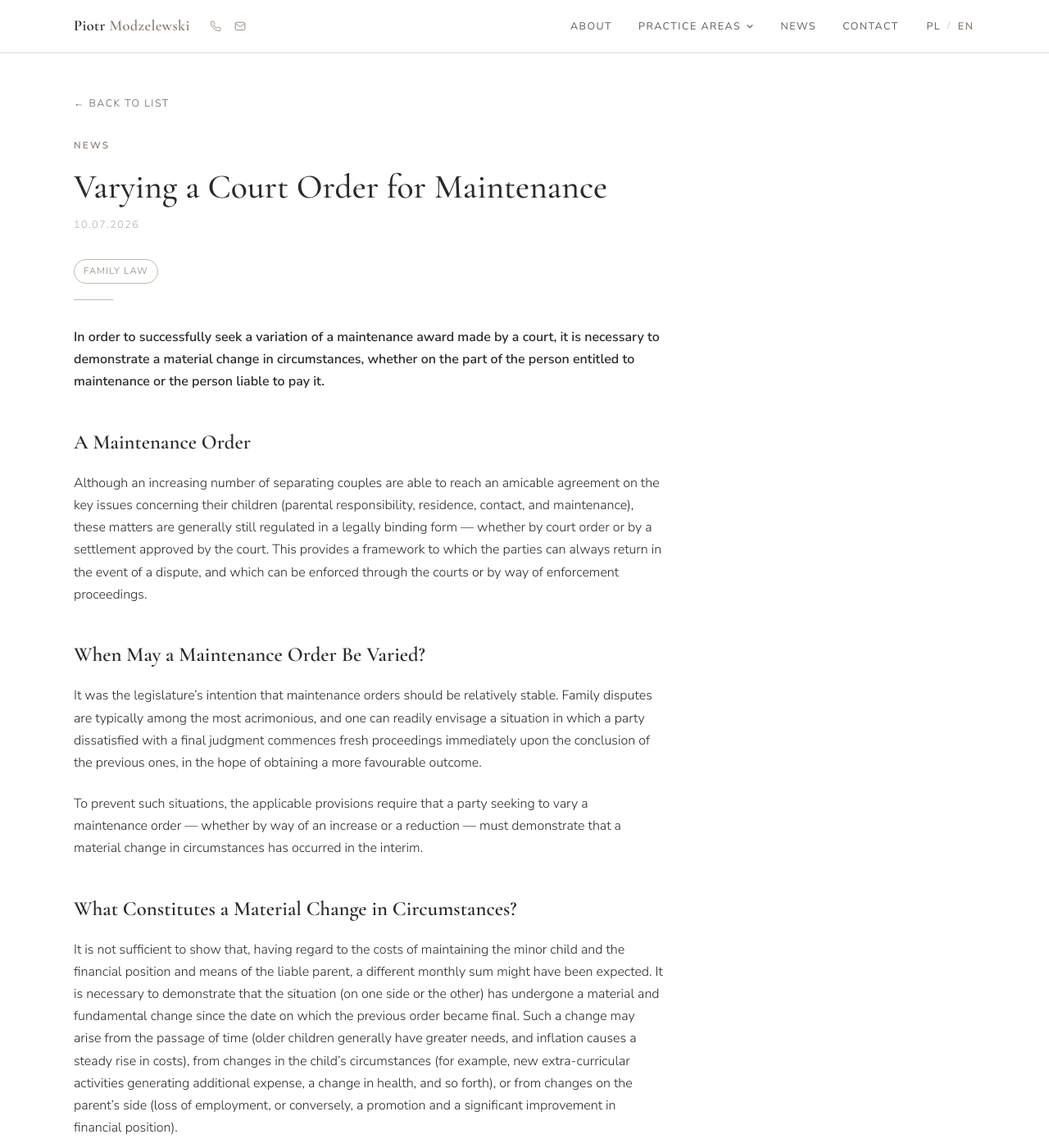
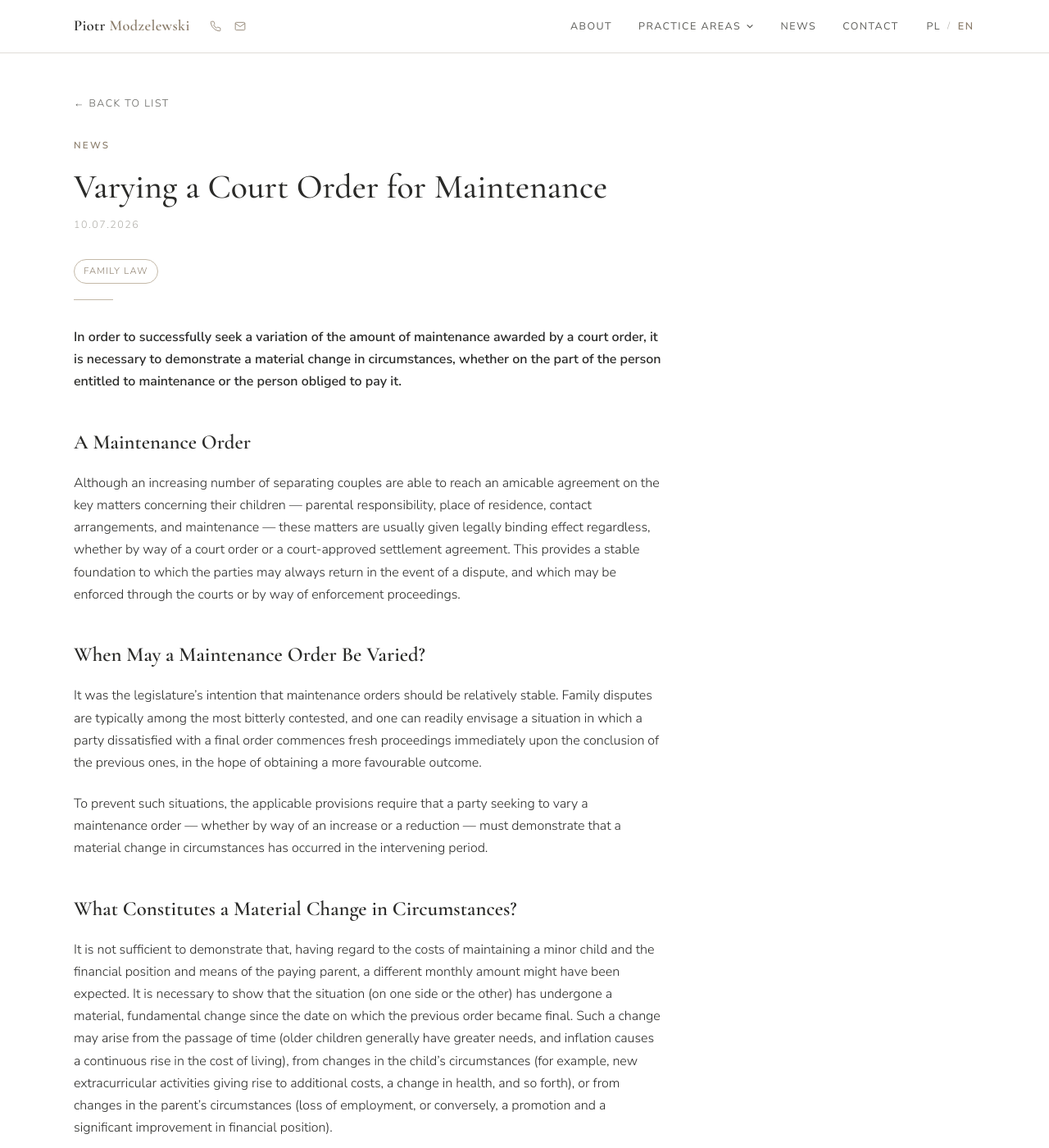
Before and after one commit to pmmodzelewski/adwokatmodzelewski.pl, a Jekyll site: the page built from _posts/2026-07-10-varying-a-court-order-for-maintenance.md, in a window 1280 px wide and 1400 px high. Shown: the whole window at 82% size. Built offline with Jekyll 4.4.1, drawn with Linux system fonts in a browser that asks for light colours; Markdown is read by kramdown in place of the engine named in the settings; some of the changed text lies outside the part shown.

```diff
--- a/_posts/2026-07-10-varying-a-court-order-for-maintenance.md
+++ b/_posts/2026-07-10-varying-a-court-order-for-maintenance.md
@@ -3,31 +3,31 @@ title: "Varying a Court Order for Maintenance"
 date: 2026-07-10
 lang: en
 tag: prawo-rodzinne
-summary: "An overview of the circumstances in which an application to vary the amount of court-ordered maintenance is likely to succeed."
+summary: "A discussion of the circumstances in which an application to vary the amount of court-ordered maintenance is likely to succeed"
 permalink: /en/aktualnosci/2026/07/10/varying-a-court-order-for-maintenance/
 lang_alt: /aktualnosci/2026/07/10/zmiana-alimentów/
 ---
 
-**In order to successfully seek a variation of a maintenance award made by a court,**
-**it is necessary to demonstrate a material change in circumstances, whether on the part of**
-**the person entitled to maintenance or the person liable to pay it.**
+**In order to successfully seek a variation of the amount of maintenance awarded by a court order,**
+**it is necessary to demonstrate a material change in circumstances, whether on the part of the**
+**person entitled to maintenance or the person obliged to pay it.**
 
 ## A Maintenance Order
 
-Although an increasing number of separating couples are able to reach an amicable agreement on the key issues concerning their children (parental responsibility, residence, contact, and maintenance), these matters are generally still regulated in a legally binding form — whether by court order or by a settlement approved by the court. This provides a framework to which the parties can always return in the event of a dispute, and which can be enforced through the courts or by way of enforcement proceedings.
+Although an increasing number of separating couples are able to reach an amicable agreement on the key matters concerning their children — parental responsibility, place of residence, contact arrangements, and maintenance — these matters are usually given legally binding effect regardless, whether by way of a court order or a court-approved settlement agreement. This provides a stable foundation to which the parties may always return in the event of a dispute, and which may be enforced through the courts or by way of enforcement proceedings.
 
 ## When May a Maintenance Order Be Varied?
 
-It was the legislature's intention that maintenance orders should be relatively stable. Family disputes are typically among the most acrimonious, and one can readily envisage a situation in which a party dissatisfied with a final judgment commences fresh proceedings immediately upon the conclusion of the previous ones, in the hope of obtaining a more favourable outcome.
+It was the legislature's intention that maintenance orders should be relatively stable. Family disputes are typically among the most bitterly contested, and one can readily envisage a situation in which a party dissatisfied with a final order commences fresh proceedings immediately upon the conclusion of the previous ones, in the hope of obtaining a more favourable outcome.
 
-To prevent such situations, the applicable provisions require that a party seeking to vary a maintenance order — whether by way of an increase or a reduction — must demonstrate that a material change in circumstances has occurred in the interim.
+To prevent such situations, the applicable provisions require that a party seeking to vary a maintenance order — whether by way of an increase or a reduction — must demonstrate that a material change in circumstances has occurred in the intervening period.
 
 ## What Constitutes a Material Change in Circumstances?
 
-It is not sufficient to show that, having regard to the costs of maintaining the minor child and the financial position and means of the liable parent, a different monthly sum might have been expected. It is necessary to demonstrate that the situation (on one side or the other) has undergone a material and fundamental change since the date on which the previous order became final. Such a change may arise from the passage of time (older children generally have greater needs, and inflation causes a steady rise in costs), from changes in the child's circumstances (for example, new extra-curricular activities generating additional expense, a change in health, and so forth), or from changes on the parent's side (loss of employment, or conversely, a promotion and a significant improvement in financial position).
+It is not sufficient to demonstrate that, having regard to the costs of maintaining a minor child and the financial position and means of the paying parent, a different monthly amount might have been expected. It is necessary to show that the situation (on one side or the other) has undergone a material, fundamental change since the date on which the previous order became final. Such a change may arise from the passage of time (older children generally have greater needs, and inflation causes a continuous rise in the cost of living), from changes in the child's circumstances (for example, new extracurricular activities giving rise to additional costs, a change in health, and so forth), or from changes in the parent's circumstances (loss of employment, or conversely, a promotion and a significant improvement in financial position).
 
-Any variation of the maintenance amount must at the same time be closely correlated with the demonstrated change in circumstances. An argument that the obligation was previously set at too low (or too high) a level for one reason or another should not, in itself, be sufficient.
+Any variation in the amount of maintenance should at the same time be closely correlated with the demonstrated change in circumstances. An argument that the obligation was originally set at too low (or too high) a level for one reason or another should not, in itself, be sufficient.
 
-## Practical Consequences
+## Practical Implications
 
-These considerations must be borne in mind when deciding whether to bring a claim for variation of a maintenance order, regardless of the role one is to play in any such proceedings. A properly prepared claim in this regard should contain not only up-to-date financial calculations, but also arguments substantiating the change in circumstances. A qualified legal representative can always assist in preparing such a claim.
+These considerations must be borne in mind when deciding whether to bring an action to vary a maintenance order, regardless of the role one may play in any such proceedings. A properly drafted claim in this context should contain not only up-to-date calculations, but also arguments substantiating the change in circumstances. A qualified legal representative can always assist in preparing such a claim.
```
Also changed, not shown: _posts/2026-07-10-zmiana-alimentów.md (+1 -1 lines), _posts/2026-09-01-incapacitation-under-polish-civil-law.md (added, +34 -0 lines), _posts/2026-09-01-ubezwlasnowolnienie.md (+1 -1 lines), _posts/2026-09-24-miejsce-zamieszkania-maloletniego.md (+1 -1 lines), _posts/2026-09-24-place-of-residence-of-a-minor.md (added, +35 -0 lines).
